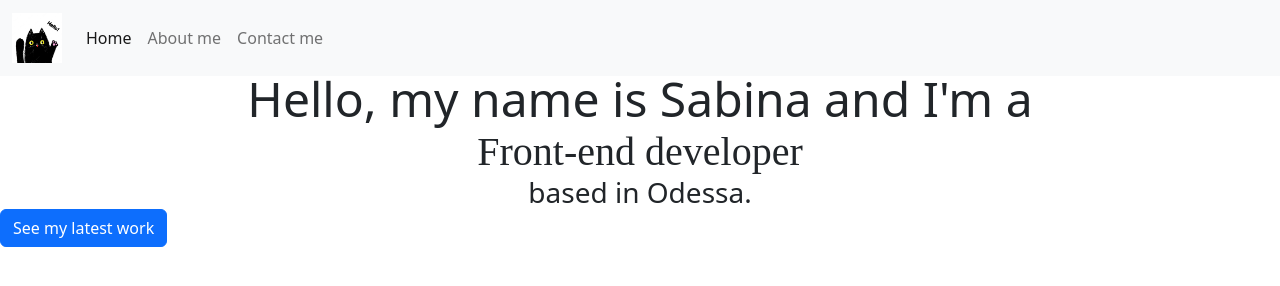
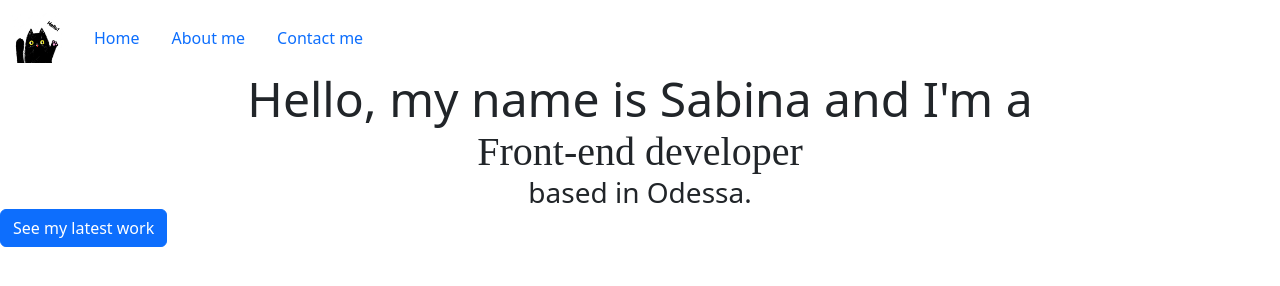
Before and after one commit to SabinaAkhundova/Portfolio-project, a plain HTML site: page index.html in a window 1280 px wide. Drawn offline with nearby package versions, Linux system fonts and the light colour scheme; a web font is replaced by a local one.

Commit message:
changed navbar bg

```diff
--- a/index.html
+++ b/index.html
@@ -37,7 +37,7 @@
     ></script>
   </head>
   <body>
-    <nav class="navbar navbar-expand-lg bg-light fixed-top">
+    <nav class="navbar navbar-expand bg-none fixed-top">
       <div class="container-fluid">
         <a class="navbar-brand" href="#">
           <img src="img/black-cat-says-hello.jpg" class="navbar-img" />
@@ -54,7 +54,7 @@
           <span class="navbar-toggler-icon"></span>
         </button>
         <div class="collapse navbar-collapse" id="navbarNav">
-          <ul class="navbar-nav">
+          <ul class="nav justify-content-center">
             <li class="nav-item">
               <a class="nav-link active" aria-current="page" href="index.html"
                 >Home</a
@@ -70,6 +70,7 @@
         </div>
       </div>
     </nav>
+
     <h2>Hello, my name is Sabina and I'm a</h2>
     <h1>Front-end developer</h1>
     <h3>based in Odessa.</h3>
--- a/styles/portfolio.css
+++ b/styles/portfolio.css
@@ -15,6 +15,3 @@ h3 {
 .navbar-img {
   width: 50px;
 }
-ul {
-  text-align: center;
-}
```
